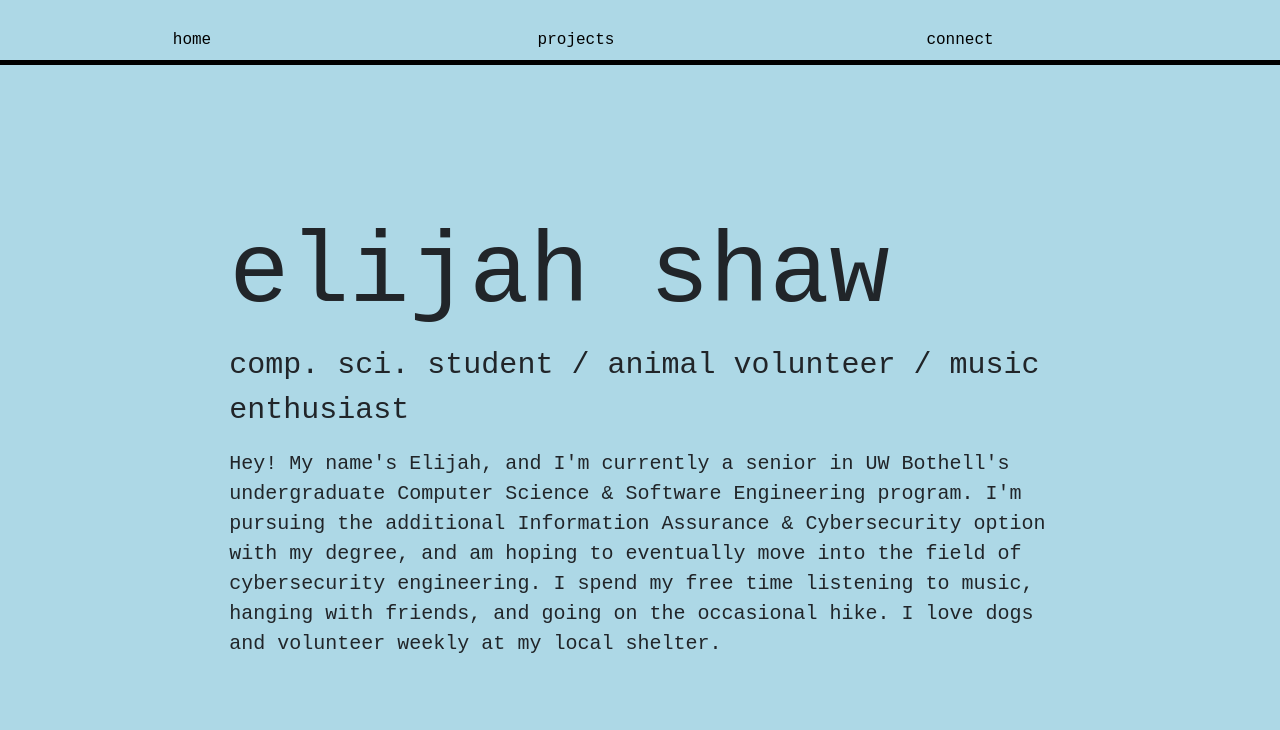
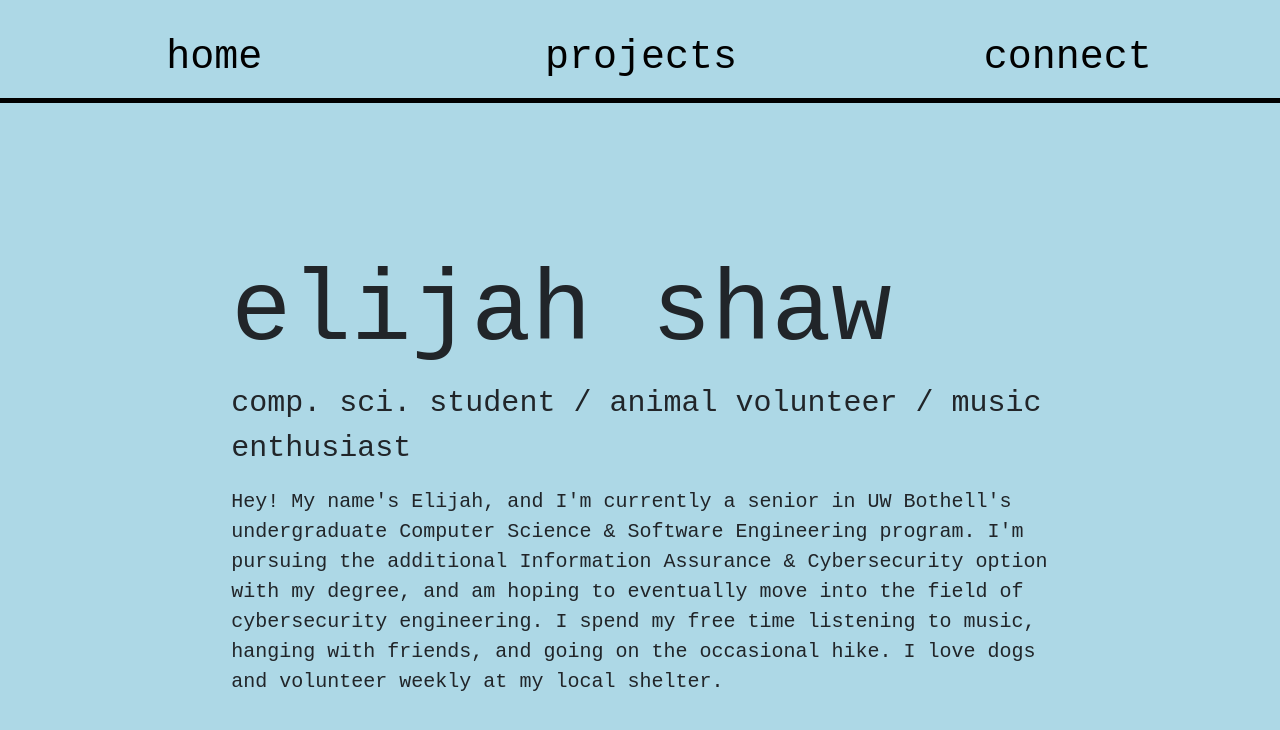
Before and after one commit to elijahcshaw/individualproject, a plain HTML site: page Personal Website/index.html in a window 1280 px wide. Drawn offline with nearby package versions, Linux system fonts and the light colour scheme.

Commit message:
Final CSS

```diff
--- a/Personal Website/css/general.css
+++ b/Personal Website/css/general.css
@@ -7,13 +7,34 @@ body {
 a {
     margin: auto;
 }
-
 .nav-link {
     color: black;
+    font-size: 40px;
+    border-left: 2px solid lightblue;
+    border-bottom: 2px solid lightblue;
+    text-align: center;
+}
+.nav-link:hover {
+    background-color: lightcyan;
+    border-left: 2px solid black;
+    border-bottom: 2px solid darkslategrey;
 }
 
-li {
-    margin: auto;
+nav {
+    margin-top: 20px;
+}
+
+div {
+    margin: flex;
+}
+.reactive-element{
+    border-left: 2px solid lightblue;
+    border-bottom: 2px solid lightblue;
+}
+.reactive-element:hover {
+    background-color: lightcyan;
+    border-left: 2px solid black;
+    border-bottom: 2px solid darkslategrey;
 }
 .nav-item {
     font-size: 40px;
@@ -21,24 +42,11 @@ li {
     border-bottom: 2px solid lightblue;
     width: 300px;
     text-align: center;
+    padding-left: 20px;
+    padding-right: 20px;
 }
 .nav-item:hover {
     background-color: lightcyan;
     border-left: 2px solid black;
     border-bottom: 2px solid darkslategrey;
 }
-
-nav {
-    display: flexbox;
-    margin-right: 10%;
-    margin-top: 20px;
-}
-
-div {
-    margin: flex;
-}
-.reactive-element:hover {
-    background-color: lightcyan;
-    border-left: 2px solid black;
-    border-bottom: 2px solid darkslategrey;
-}
```
